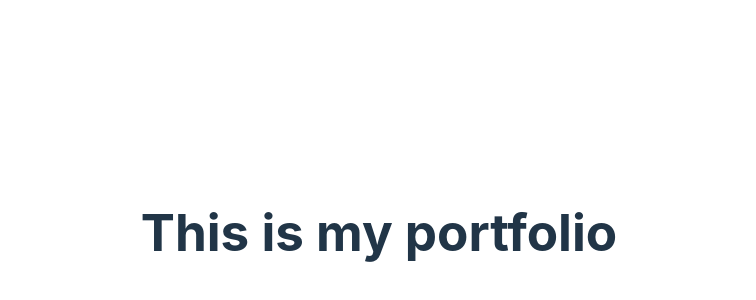
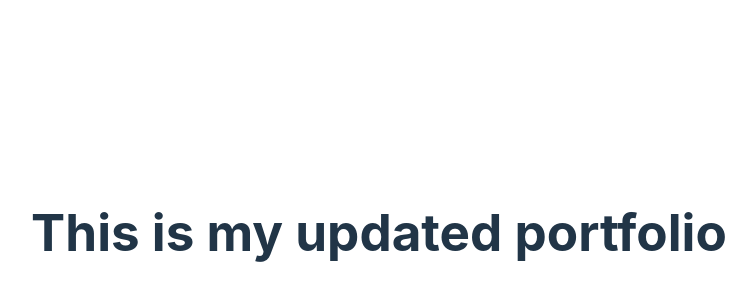
Before and after one commit to makara4code/my-portfolio, a Vue app: page / in a window 1280 px wide. Shown: the part 168-468 px from the top of the page, without its empty margins (261-1017 px from the left). Built offline with nearby package versions, Linux system fonts and the light colour scheme.

Commit message:
remove env file and update App.vue

```diff
--- a/src/App.vue
+++ b/src/App.vue
@@ -1,3 +1,3 @@
 <template>
-  <h1>This is my portfolio</h1>
+  <h1>This is my updated portfolio</h1>
 </template>
```
Also changed, not shown: 1 other file (tests, documents, lock files or other folders).
